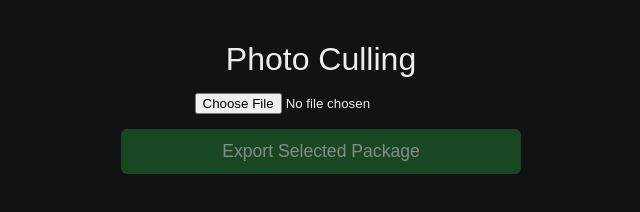
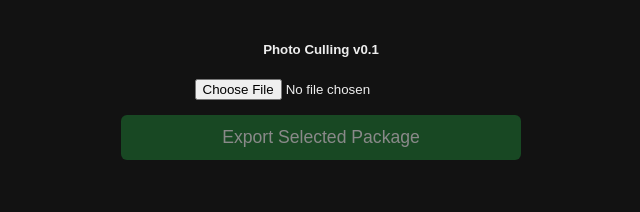
Before and after one commit to ShiyamalanK/photo_cull, a plain HTML site: page index.html in a window 1280 px wide. Shown: the whole page, without its empty margins (319-959 px from the left). Drawn offline with nearby package versions, Linux system fonts and the light colour scheme.

Commit message:
Update index.html

```diff
--- a/index.html
+++ b/index.html
@@ -16,7 +16,7 @@
         align-items: center;
         padding: 20px;
         height: 100vh;
-        overflow: hidden;
+        /* overflow: hidden; */
       }
 
       h1 {
@@ -56,12 +56,13 @@
         justify-content: center;
         align-items: center;
         width: 100%;
-        max-width: 400px;
+        /* max-width: 400px; */
         border: 2px solid transparent;
         border-radius: 10px;
         overflow: hidden;
         cursor: pointer;
         box-sizing: border-box;
+        margin: 1rem 0rem;
       }
 
       #preview-container.selected {
@@ -115,7 +116,7 @@
     </style>
   </head>
   <body>
-    <h1>Photo Culling</h1>
+    <h5>Photo Culling v0.1</h5>
 
     <input type="file" id="file-input" accept=".cullpkg" />
     <button id="export-btn" disabled>Export Selected Package</button>
```
